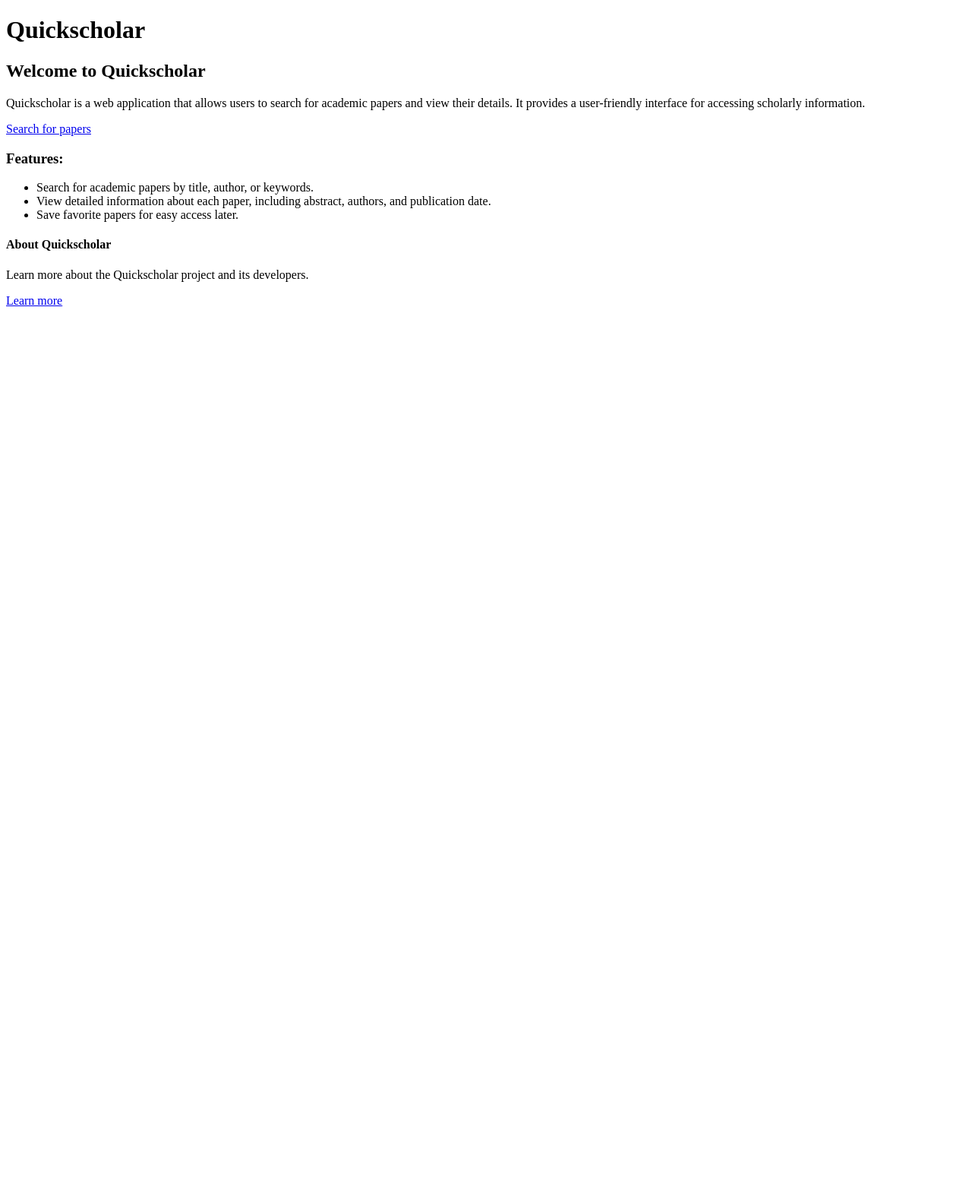
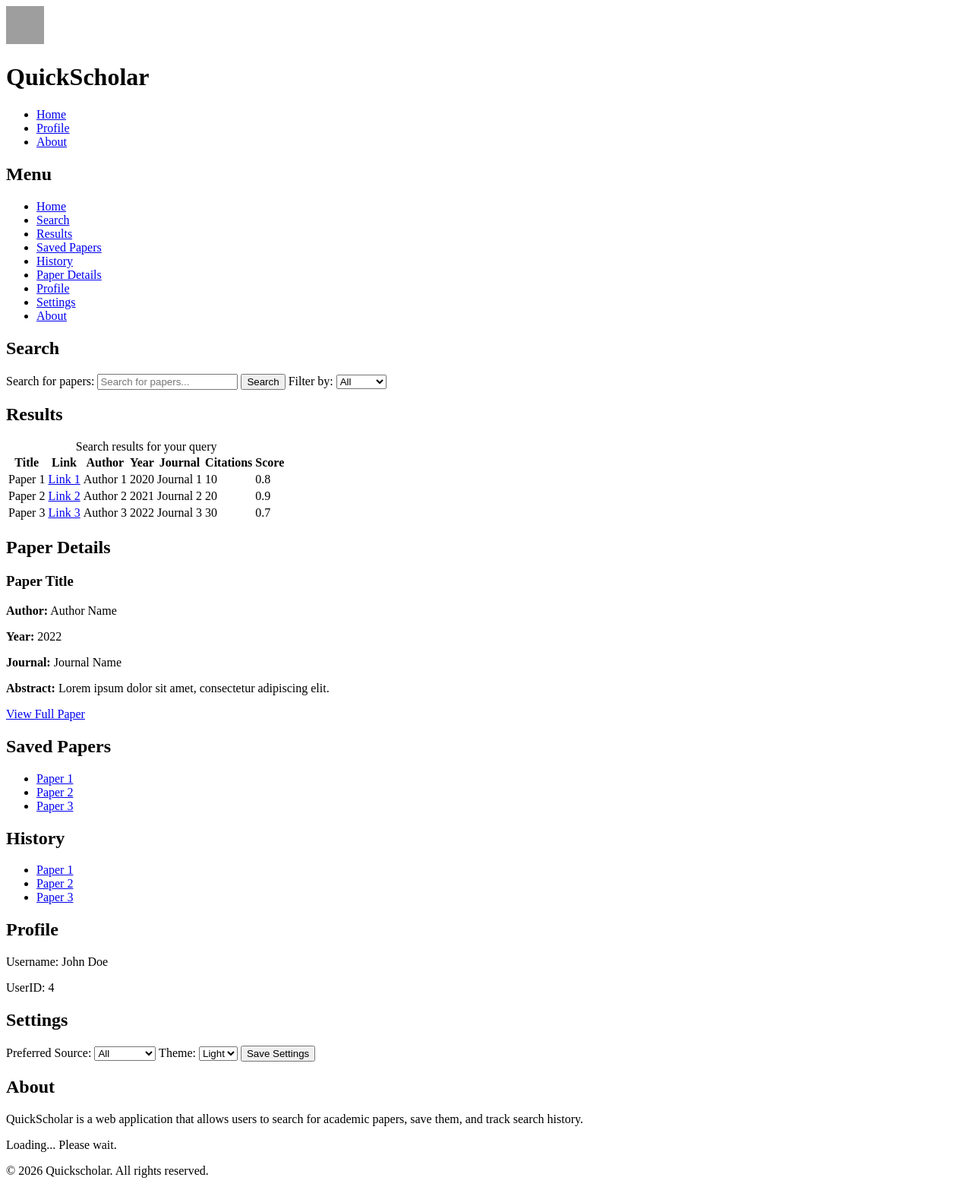
Before and after one commit to Jacobdavidson54/Quick-Scholar, a Flask app: template src/templates/index.html in a window 1280 px wide. Shown: the whole page at 76% size. Before the commit the page ends 403 px from the top, so only its background shows below. Run offline with Flask 3, Linux system fonts and the light colour scheme; the template is opened without the code that fills it, so the values that code supplies are empty; grey boxes are pictures that could not be loaded.

Commit message:
feat: created initial HTML layout for QuickScholar with header, sidebar, main sections (search, results, paper-details, saved-papers, history, profile, settings, about, status), and footer

```diff
--- a/src/templates/index.html
+++ b/src/templates/index.html
@@ -6,28 +6,170 @@
     <title>Document</title>
 </head>
 <body>
-    <h1>Quickscholar</h1>
-    <h2>Welcome to Quickscholar</h2>
-    <div>
-        <p>Quickscholar is a web application that allows users to search for academic papers and view their details. It provides a user-friendly interface for accessing scholarly information.</p>
-         <a href = "search.html">Search for papers</a>
-    </div>
+    <header>
+       <div class="header-top">
+            <img src="Fakelogo.jfif" alt="QuickScholar Logo" width="50" height="50">
+            <h1>QuickScholar</h1>
+        </div>
+        <nav>
+            <ul>
+                <li><a href="#">Home</a></li>
+                <li><a href="#">Profile</a></li>
+                <li><a href="#">About</a></li>
+            </ul>
+        </nav>
+    </header>
 
-    <div>
-        <h3>Features:</h3>
+    <aside>
+        <h2>Menu</h2>
         <ul>
-            <li>Search for academic papers by title, author, or keywords.</li>
-            <li>View detailed information about each paper, including abstract, authors, and publication date.</li>
-            <li>Save favorite papers for easy access later.</li>
+            <li><a href="#">Home</a></li>
+            <li><a href="#search">Search</a></li>
+            <li><a href="#results">Results</a></li>
+            <li><a href="#saved-papers">Saved Papers</a></li>
+            <li><a href="#history">History</a></li>
+            <li><a href="#paper-details">Paper Details</a></li>
+            <li><a href="#profile">Profile</a></li>
+            <li><a href="#settings">Settings</a></li>
+            <li><a href="#about">About</a></li>
         </ul>
-    </div>
+    </aside>
 
-    <div>
-        <h4> About Quickscholar</h4>
-        <p>Learn more about the Quickscholar project and its developers.</p>
-        <a href = "about.html">Learn more</a>
+    <main>
+        <section id="search">
+            <h2>Search</h2>
+            <form class="search-form">
+                <label for="search-input">Search for papers:</label>
+                <input type="text" id="search-input" placeholder="Search for papers...">
+                <button type="submit">Search</button>
 
-    </div>
+                <label for="filter">Filter by:</label>
+                <select id="filter" name="filter">
+                    <option value="all">All</option>
+                    <option value="title">Title</option>
+                    <option value="author">Author</option>
+                    <option value="year">Year</option>
+                    <option value="journal">Journal</option>
+                </select>
+            </form>
+        </section>
 
+        <section id="results">
+            <h2>Results</h2>
+            <table class="results-table">
+                <caption>Search results for your query</caption>
+                <thead>
+                    <tr>
+                        <th>Title</th>
+                        <th>Link</th>
+                        <th>Author</th>
+                        <th>Year</th>
+                        <th>Journal</th>
+                        <th>Citations</th>
+                        <th>Score</th>
+                    </tr>
+                </thead>
+                <tbody>
+                    <tr>
+                        <td>Paper 1</td>
+                        <td><a href="#">Link 1</a></td>
+                        <td>Author 1</td>
+                        <td>2020</td>
+                        <td>Journal 1</td>
+                        <td>10</td>
+                        <td>0.8</td>
+                    </tr>
+                    <tr>
+                        <td>Paper 2</td>
+                        <td><a href="#">Link 2</a></td>
+                        <td>Author 2</td>
+                        <td>2021</td>
+                        <td>Journal 2</td>
+                        <td>20</td>
+                        <td>0.9</td>
+                    </tr>
+                    <tr>
+                        <td>Paper 3</td>
+                        <td><a href="#">Link 3</a></td>
+                        <td>Author 3</td>
+                        <td>2022</td>
+                        <td>Journal 3</td>
+                        <td>30</td>
+                        <td>0.7</td>
+                    </tr>
+                </tbody>
+            </table>
+        </section>
+
+        <section id="paper-details">
+            <h2>Paper Details</h2>
+            <article class="paper-card">
+                <h3>Paper Title</h3>
+                <p><strong>Author:</strong> Author Name</p>
+                <p><strong>Year:</strong> 2022</p>
+                <p><strong>Journal:</strong> Journal Name</p>
+                <p><strong>Abstract:</strong> Lorem ipsum dolor sit amet, consectetur adipiscing elit.</p>
+                <a href="#">View Full Paper</a>
+            </article>
+        </section>
+
+        <section id="saved-papers">
+            <h2>Saved Papers</h2>
+            <ul>
+                <li><a href="#">Paper 1</a></li>
+                <li><a href="#">Paper 2</a></li>
+                <li><a href="#">Paper 3</a></li>
+            </ul>
+        </section>
+
+        <section id="history">
+            <h2>History</h2>
+            <ul>
+                <li><a href="#">Paper 1</a></li>
+                <li><a href="#">Paper 2</a></li>
+                <li><a href="#">Paper 3</a></li>
+            </ul>
+        </section>
+
+        <section id="profile">
+            <h2>Profile</h2>
+            <p>Username: John Doe</p>
+            <p>UserID: 4</p>
+        </section>
+
+        <section id="settings">
+            <h2>Settings</h2>
+            <form class="settings-form">
+                <label for="source">Preferred Source:</label>
+                <select id="source" name="source">
+                    <option value="all">All</option>
+                    <option value="openalex">OpenAlex</option>
+                    <option value="arxiv">ArXiv</option>
+                    <option value="crossref">CrossRef</option>
+                </select>
+
+                <label for="theme">Theme:</label>
+                <select id="theme" name="theme">
+                    <option value="light">Light</option>
+                    <option value="dark">Dark</option>
+                </select>
+                <button type="submit">Save Settings</button>
+            </form>
+        </section>
+
+        <section id="about">
+            <h2>About</h2>
+            <p>QuickScholar is a web application that allows users to search for academic papers, save them, and track search history.</p>
+        </section>
+
+
+        <section id="status">
+            <p>Loading... Please wait.</p>
+        </section>
+
+    </main>
+    <footer>
+        <p>&copy; 2026 Quickscholar. All rights reserved.</p>
+    </footer>
 </body>
 </html>
```
